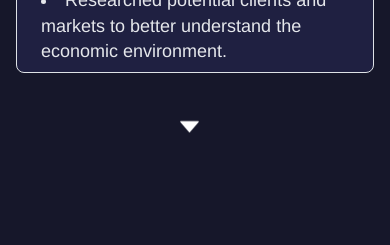
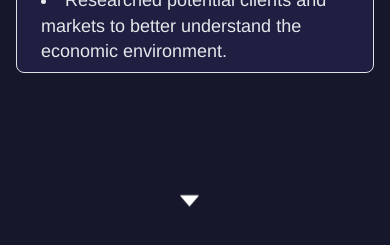
Before and after one commit to Nestor-19/personal-website, a React (Create React App) app: page /home in a window 390 px wide. Shown: the part 2057-2302 px from the top of the page. Built offline with nearby package versions, Linux system fonts and the light colour scheme; the HTML template or start-up script is replaced by a standard one.

Commit message:
made down arrow button responsive on Experience section

```diff
--- a/src/components/Experience/Experience.js
+++ b/src/components/Experience/Experience.js
@@ -13,7 +13,6 @@ const Experience = () => {
                 </div>
 
                 <div className='pl-4 pr-4 text-gray-200 gap-[1%]'>
-
                     <div className='rounded-lg border flex flex-col gap-4 bg-[#1f2041] pt-2 pl-2 pb-2'>
                         <p className='font-bold text-white'>CRM Analyst @ <p className='inline text-[#ffc857]'>Metadata Technologies</p></p>
                         <p>July 2019 – Sept. 2019</p>
@@ -26,7 +25,7 @@ const Experience = () => {
 
                 </div>
             </div>
-            <div className='pt-[11%] animate-bounce text-[150%] pr-[3%] text-white'>
+            <div className='pt-[30%] sm:pt-[11%] animate-bounce text-[150%] pr-[3%] text-white'>
                 <button><AiFillCaretDown /></button>
             </div>
         </div>
```
